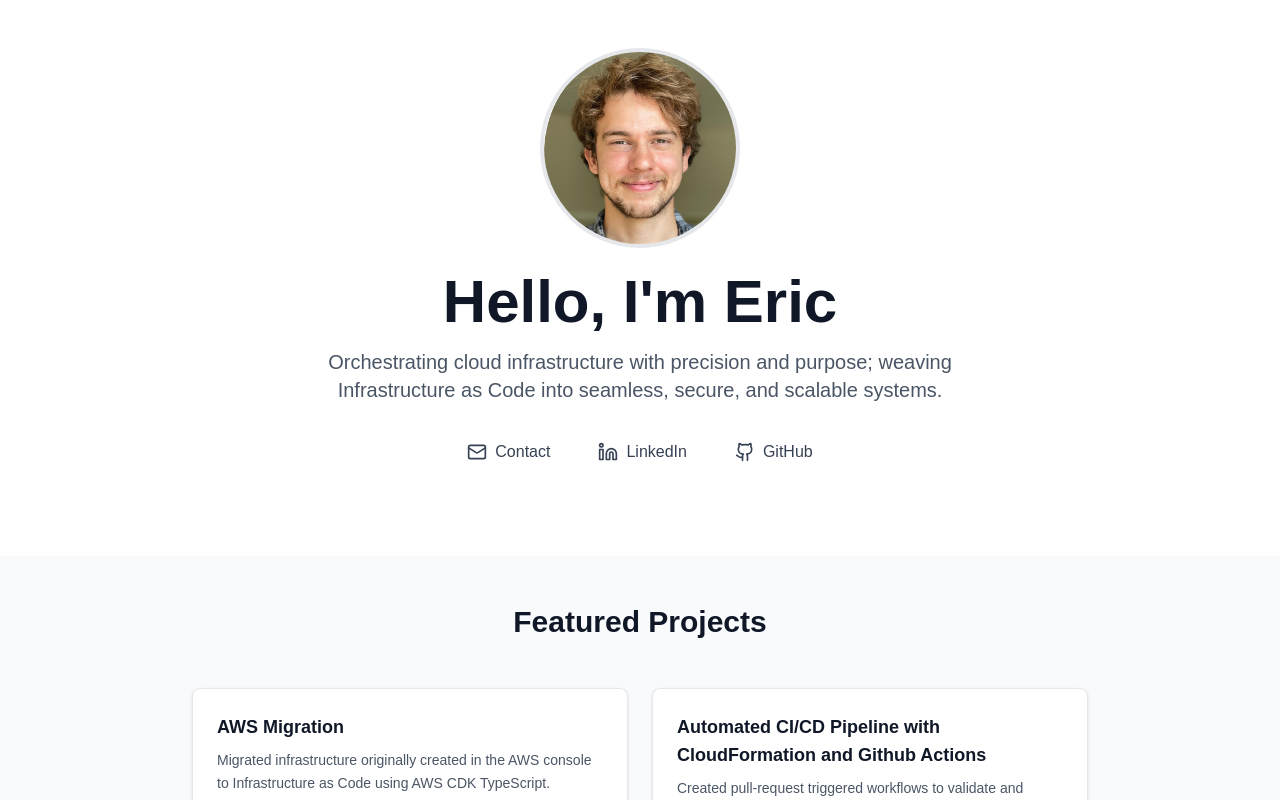
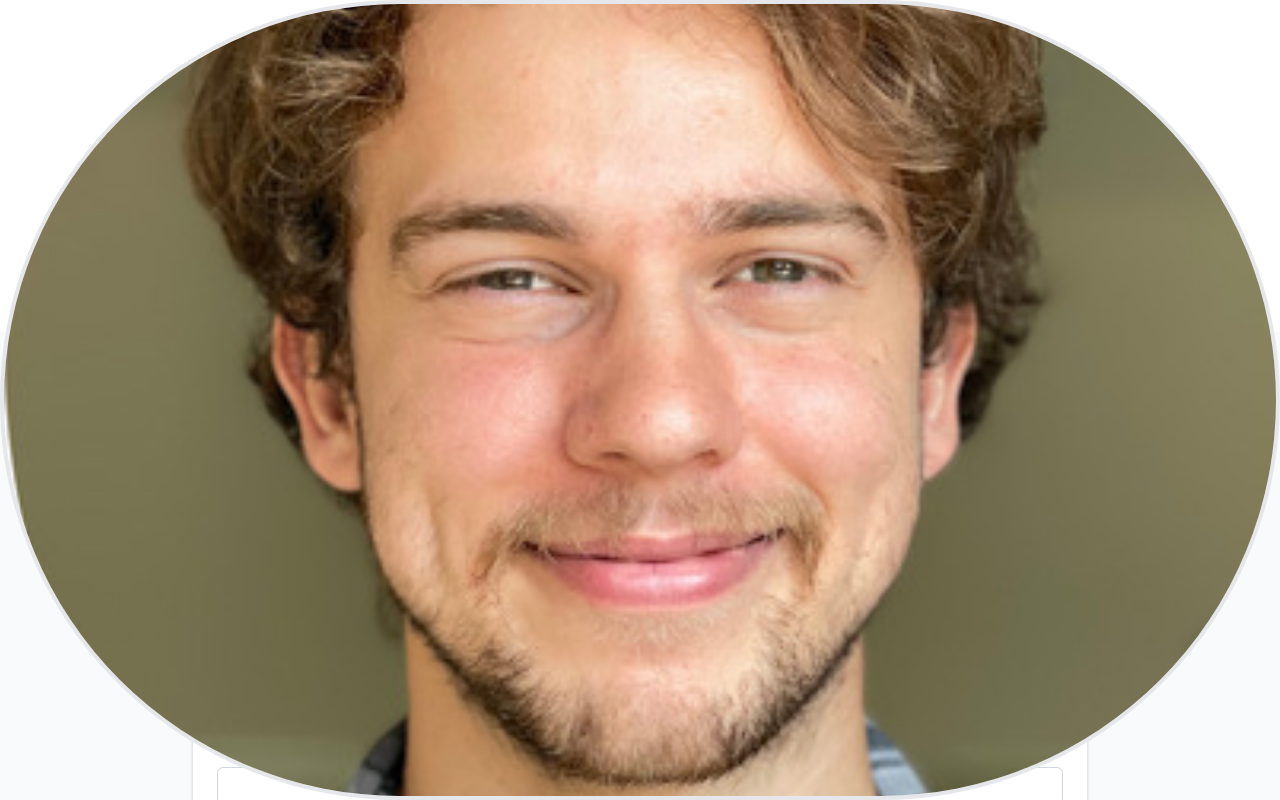
Before and after one commit to ericthebuilder/portfolio, a Next.js app in the folder portfolio/: page / in a window 1280 px wide. Shown: the top 800 px of the page. Built offline with nearby package versions, Linux system fonts and the light colour scheme.

Commit message:
More work on image

```diff
--- a/portfolio/next.config.ts
+++ b/portfolio/next.config.ts
@@ -2,9 +2,6 @@ import type { NextConfig } from "next";
 
 const nextConfig: NextConfig = {
   output: 'export',
-  images: {
-    unoptimized: true,
-  }
 };
 
 export default nextConfig;
--- a/portfolio/src/app/page.tsx
+++ b/portfolio/src/app/page.tsx
@@ -1,3 +1,4 @@
+import Image from "next/image"
 import Link from "next/link"
 import {Github, Mail, Linkedin } from "lucide-react"
 import {FaMedium} from "react-icons/fa"
@@ -39,11 +40,13 @@ export default function Portfolio() {
       <section className="py-12 px-4">
         <div className="container mx-auto max-w-4xl text-center">
           <div className="mb-8">
-            <img
-              src="/profilepic.jpg"
+            <Image
+              src="/profilepic-resized.jpg"
               alt="Profile picture"
+              fill={true}
               width={200}
               height={200}
+              priority={true}
               className="w-[200px] h-[200px] rounded-full mx-auto mb-6 border-4 border-gray-200 object-cover object-[center_10%]"
             />
             <h1 className="text-4xl md:text-6xl font-bold mb-4 text-gray-900">Hello, I&apos;m Eric</h1>
```
Also changed, not shown: portfolio/public/profilepic-resized.jpg (added).
